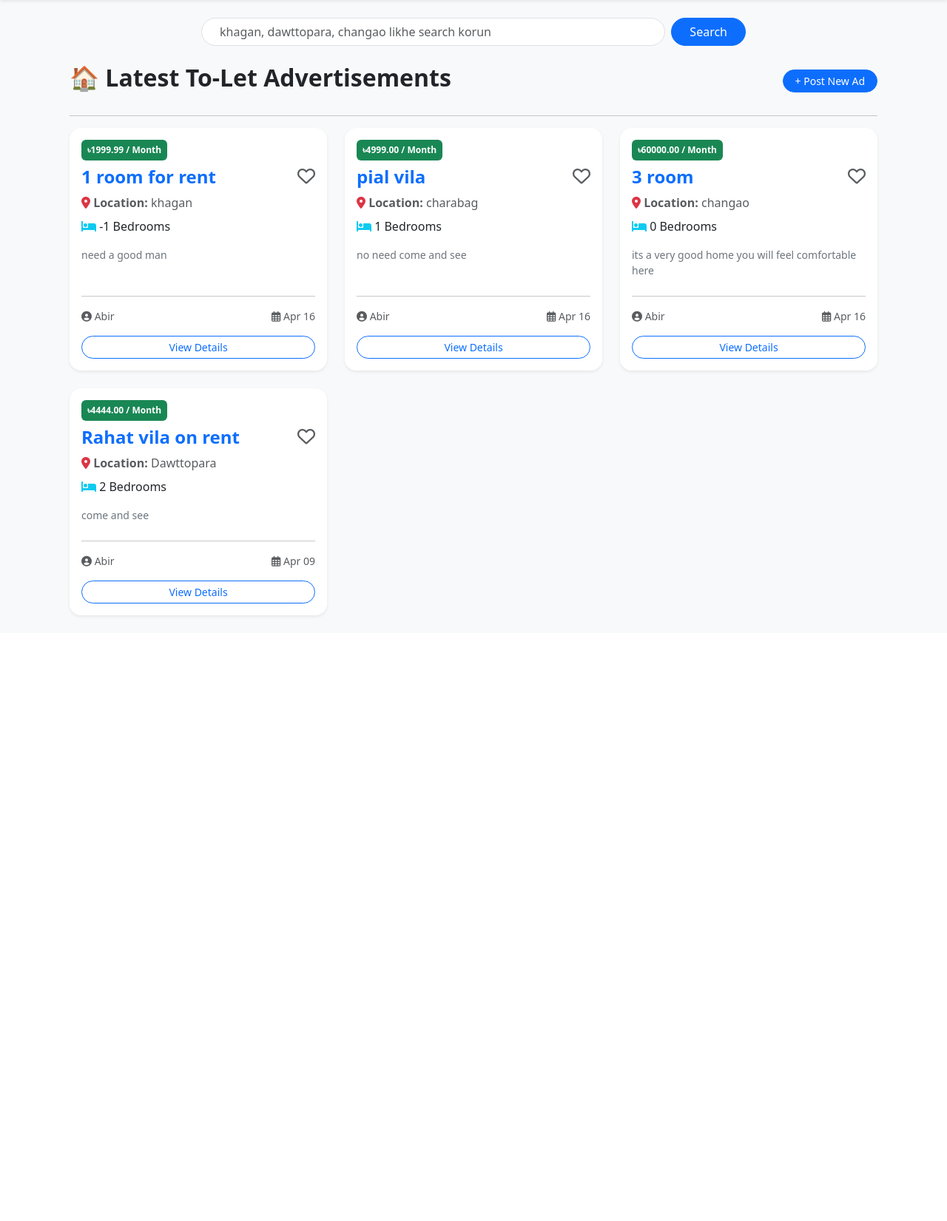
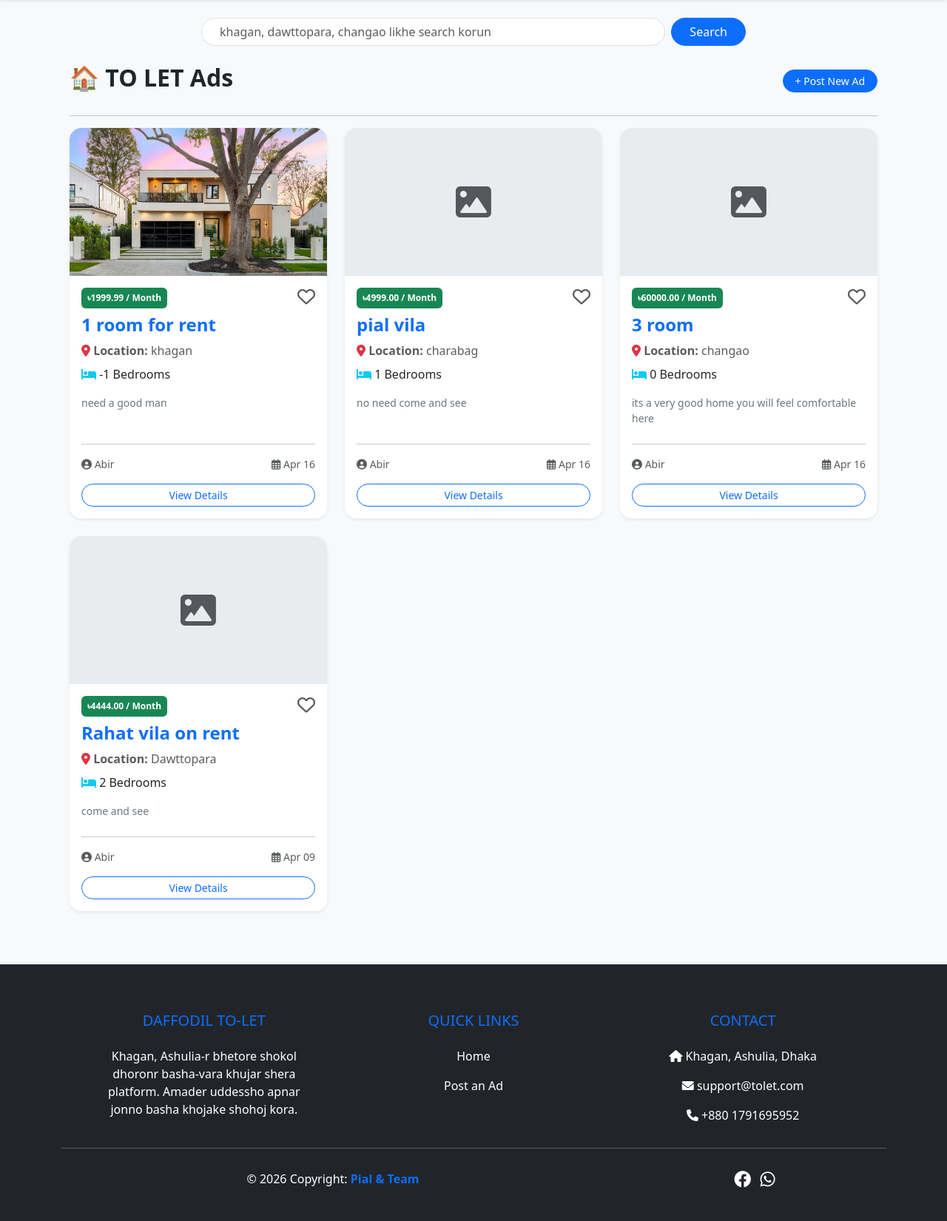
Before and after one commit to pial6215/web_eng_final_project, a Django app: page / in a window 1280 px wide. Shown: the part 56-1707 px from the top of the page at 74% size. Before the commit the page ends 891 px from the top, so only its background shows below. Run offline with Django 5.2, Linux system fonts and the light colour scheme; data comes from the database, SQL or seed files in the repository; both versions use the stored data as it was after the commit.

Commit message:
Added image upload support, footer and fixed home page layout

```diff
--- a/web_eng_final_project/listings/forms.py
+++ b/web_eng_final_project/listings/forms.py
@@ -4,11 +4,12 @@ from .models import Listing
 class ListingForm(forms.ModelForm):
     class Meta:
         model = Listing
-        fields = ['title', 'location', 'bedrooms', 'price', 'description']
+        fields = ['title', 'location', 'bedrooms', 'price', 'description', 'image']
         widgets = {
             'title': forms.TextInput(attrs={'class': 'form-control', 'placeholder': 'e.g. 2 Room Flat Available'}),
             'location': forms.TextInput(attrs={'class': 'form-control', 'placeholder': 'e.g. Dhanmondi, Dhaka'}),
             'bedrooms': forms.NumberInput(attrs={'class': 'form-control'}),
             'price': forms.NumberInput(attrs={'class': 'form-control', 'placeholder': 'Per month rent'}),
             'description': forms.Textarea(attrs={'class': 'form-control', 'rows': 4, 'placeholder': 'Write details about the flat...'}),
+            'image': forms.FileInput(attrs={'class': 'form-control'}),
         }
--- a/web_eng_final_project/listings/models.py
+++ b/web_eng_final_project/listings/models.py
@@ -4,7 +4,7 @@ from django.conf import settings
 class Listing(models.Model):
     # Ke biggapon dichhe tar sathe link
     host = models.ForeignKey(settings.AUTH_USER_MODEL, on_delete=models.CASCADE)
-
+    image = models.ImageField(upload_to='listings/', null=True, blank=True)
     # Barir biboron
     title = models.CharField(max_length=200, help_text="Jemon: 2 Room flat for rent")
     description = models.TextField()
--- /dev/null
+++ b/web_eng_final_project/listings/urls.py
@@ -0,0 +1,9 @@
+from django.urls import path
+from . import views
+
+urlpatterns = [
+    path('', views.home_view, name='home'),
+    path('create-listing/', views.create_listing, name='create_listing'),
+    path('listing/<int:pk>/', views.listing_detail, name='listing_detail'),
+    path('favorite/<int:listing_id>/', views.toggle_favorite, name='toggle_favorite'),
+]
--- a/web_eng_final_project/listings/views.py
+++ b/web_eng_final_project/listings/views.py
@@ -1,13 +1,13 @@
-from django.shortcuts import render, redirect
+from django.shortcuts import render, redirect, get_object_or_404
 from django.contrib.auth.decorators import login_required
-from django.db.models import Q  # Eita lagbe search er jonno
-from .models import Listing
+from django.db.models import Q
+from .models import Listing, Favorite
 from .forms import ListingForm
 
+# 1. Home View (Search shoho)
 def home_view(request):
     query = request.GET.get('search')
     if query:
-        # Title ba Location jekonota match korlei result dekhabe
         listings = Listing.objects.filter(
             Q(title__icontains=query) | Q(location__icontains=query)
         ).order_by('-created_at')
@@ -16,10 +16,12 @@ def home_view(request):
 
     return render(request, 'listings/home.html', {'listings': listings})
 
+# 2. Create Listing (Image Upload shoho)
 @login_required(login_url='/accounts/login/')
 def create_listing(request):
     if request.method == 'POST':
-        form = ListingForm(request.POST)
+        # Eikhane request.FILES thaka khub-i jaruri image upload-er jonno
+        form = ListingForm(request.POST, request.FILES)
         if form.is_valid():
             listing = form.save(commit=False)
             listing.host = request.user
@@ -28,15 +30,13 @@ def create_listing(request):
     else:
         form = ListingForm()
     return render(request, 'listings/Notesing.html', {'form': form})
-from django.shortcuts import get_object_or_404
 
+# 3. Listing Detail View
 def listing_detail(request, pk):
     listing = get_object_or_404(Listing, pk=pk)
     return render(request, 'listings/listing_detail.html', {'listing': listing})
-from .models import Favorite # Jodi Favorite import kora na thake
-from django.shortcuts import get_object_or_404, redirect
-from django.contrib.auth.decorators import login_required
 
+# 4. Favorite Toggle View
 @login_required
 def toggle_favorite(request, listing_id):
     listing = get_object_or_404(Listing, id=listing_id)
@@ -44,6 +44,6 @@ def toggle_favorite(request, listing_id):
     favorite, created = Favorite.objects.get_or_create(user=request.user, listing=listing)
 
     if not created:
-        favorite.delete()
+        favorite.delete() # Age favorite thakle unfavorite hobe
 
     return redirect(request.META.get('HTTP_REFERER', 'home'))
--- a/web_eng_final_project/mycore/settings.py
+++ b/web_eng_final_project/mycore/settings.py
@@ -90,3 +90,7 @@ STATIC_URL = 'static/'
 
 
 DEFAULT_AUTO_FIELD = 'django.db.models.BigAutoField'
+import os
+
+MEDIA_URL = '/media/'
+MEDIA_ROOT = os.path.join(BASE_DIR, 'media')
--- a/web_eng_final_project/mycore/urls.py
+++ b/web_eng_final_project/mycore/urls.py
@@ -1,15 +1,16 @@
 from django.contrib import admin
 from django.urls import path, include
-from listings import views # listings app theke views niye asha hochhe
+from django.conf import settings
+from django.conf.urls.static import static
 
 urlpatterns = [
     path('admin/', admin.site.urls),
     path('accounts/', include('accounts.urls')),
-    path('admin/', admin.site.urls),
-    path('accounts/', include('accounts.urls')),
-    path('', views.home_view, name='home'),
-    path('create-listing/', views.create_listing, name='create_listing'),
-    path('', views.home_view, name='home'),
-    path('listing/<int:pk>/', views.listing_detail, name='listing_detail'),
-    path('favorite/<int:listing_id>/', views.toggle_favorite, name='toggle_favorite'),
+
+    # Shudhu ei line-ta thakbe listings-er jonno
+    path('', include('listings.urls')),
 ]
+
+# Media support (Chobi dekhachhor jonno)
+if settings.DEBUG:
+    urlpatterns += static(settings.MEDIA_URL, document_root=settings.MEDIA_ROOT)
--- a/web_eng_final_project/templates/base.html
+++ b/web_eng_final_project/templates/base.html
@@ -51,6 +51,55 @@
         {% block content %}
         {% endblock %}
     </div>
+<footer class="bg-dark text-white pt-5 pb-4 mt-5">
+    <div class="container text-center text-md-left">
+        <div class="row text-center text-md-left">
 
+            <div class="col-md-3 col-lg-3 col-xl-3 mx-auto mt-3">
+                <h5 class="text-uppercase mb-4 font-weight-bold text-primary">Daffodil To-Let</h5>
+                <p>Khagan, Ashulia-r bhetore shokol dhoronr basha-vara khujar shera platform. Amader uddessho apnar jonno basha khojake shohoj kora.</p>
+            </div>
+
+            <div class="col-md-2 col-lg-2 col-xl-2 mx-auto mt-3">
+                <h5 class="text-uppercase mb-4 font-weight-bold text-primary">Quick Links</h5>
+                <p><a href="{% url 'home' %}" class="text-white text-decoration-none">Home</a></p>
+                <p><a href="{% url 'create_listing' %}" class="text-white text-decoration-none">Post an Ad</a></p>
+                {% if user.is_authenticated %}
+                    <p><a href="#" class="text-white text-decoration-none">My Favorites</a></p>
+                {% endif %}
+            </div>
+
+            <div class="col-md-4 col-lg-3 col-xl-3 mx-auto mt-3">
+                <h5 class="text-uppercase mb-4 font-weight-bold text-primary">Contact</h5>
+                <p><i class="fas fa-home mr-3"></i> Khagan, Ashulia, Dhaka</p>
+                <p><i class="fas fa-envelope mr-3"></i> support@tolet.com</p>
+                <p><i class="fas fa-phone mr-3"></i> +880 1791695952</p>
+            </div>
+
+        </div>
+
+        <hr class="mb-4">
+
+        <div class="row align-items-center">
+            <div class="col-md-7 col-lg-8">
+                <p>© 2026 Copyright:
+                    <a href="#" class="text-decoration-none"><strong class="text-primary">Pial & Team</strong></a>
+                </p>
+            </div>
+            <div class="col-md-5 col-lg-4">
+                <div class="text-center text-md-right">
+                    <ul class="list-unstyled list-inline">
+                        <li class="list-inline-item">
+                            <a href="#" class="btn-floating btn-sm text-white" style="font-size: 23px;"><i class="fab fa-facebook"></i></a>
+                        </li>
+                        <li class="list-inline-item">
+                            <a href="#" class="btn-floating btn-sm text-white" style="font-size: 23px;"><i class="fab fa-whatsapp"></i></a>
+                        </li>
+                    </ul>
+                </div>
+            </div>
+        </div>
+    </div>
+</footer>
 </body>
 </html>
--- a/web_eng_final_project/templates/listings/home.html
+++ b/web_eng_final_project/templates/listings/home.html
@@ -12,7 +12,7 @@
 
 <div class="container mt-4">
     <div class="d-flex justify-content-between align-items-center mb-4">
-        <h2 class="fw-bold text-dark">🏠 Latest To-Let Advertisements</h2>
+        <h2 class="fw-bold text-dark">🏠 TO LET Ads</h2>
         <a href="{% url 'create_listing' %}" class="btn btn-primary btn-sm rounded-pill px-3">+ Post New Ad</a>
     </div>
     <hr>
@@ -23,15 +23,21 @@
                 <div class="col-md-4 mb-4">
                     <div class="card h-100 border-0 shadow-sm rounded-4 overflow-hidden" style="transition: transform 0.3s; cursor: pointer;" onmouseover="this.style.transform='translateY(-5px)'" onmouseout="this.style.transform='translateY(0)'">
 
+                        {% if listing.image %}
+                            <img src="{{ listing.image.url }}" class="card-img-top" alt="{{ listing.title }}" style="height: 200px; object-fit: cover;">
+                        {% else %}
+                            <div style="height: 200px; background: #e9ecef;" class="d-flex align-items-center justify-content-center">
+                                <i class="fas fa-image fa-3x text-muted"></i>
+                            </div>
+                        {% endif %}
+
                         <div class="card-body">
-                            <span class="badge bg-success mb-2 p-2">৳{{ listing.price }} / Month</span>
-
-                            <div class="d-flex justify-content-between align-items-center mb-2">
-                                <h4 class="card-title fw-bold text-primary mb-0">{{ listing.title }}</h4>
+                            <div class="d-flex justify-content-between align-items-start mb-2">
+                                <span class="badge bg-success p-2">৳{{ listing.price }} / Month</span>
 
                                 <a href="{% url 'toggle_favorite' listing.id %}" class="text-decoration-none">
                                     {% if user.is_authenticated %}
-                                        {% if listing.favorite_set.all %}
+                                        {% if listing.favorite_set.exists %}
                                             <i class="fas fa-heart text-danger fs-4"></i>
                                         {% else %}
                                             <i class="far fa-heart text-muted fs-4"></i>
@@ -41,11 +47,14 @@
                                     {% endif %}
                                 </a>
                             </div>
+
+                            <h4 class="card-title fw-bold text-primary mb-2">{{ listing.title }}</h4>
+
                             <p class="text-muted mb-2">
                                 <i class="fas fa-map-marker-alt text-danger"></i> <b>Location:</b> {{ listing.location }}
                             </p>
 
-                            <div class="d-flex justify-content-between mb-3">
+                            <div class="mb-3">
                                 <span><i class="fas fa-bed text-info"></i> {{ listing.bedrooms }} Bedrooms</span>
                             </div>
 
@@ -56,7 +65,7 @@
 
                         <div class="card-footer bg-white border-top-0 pb-3">
                             <hr class="mt-0">
-                            <div class="d-flex align-items-center justify-content-between">
+                            <div class="d-flex align-items-center justify-content-between mb-3">
                                 <small class="text-muted">
                                     <i class="fas fa-user-circle"></i> {{ listing.host.username }}
                                 </small>
@@ -64,7 +73,7 @@
                                     <i class="far fa-calendar-alt"></i> {{ listing.created_at|date:"M d" }}
                                 </small>
                             </div>
-                            <a href="{% url 'listing_detail' listing.id %}" class="btn btn-outline-primary btn-sm w-100 mt-3 rounded-pill text-decoration-none">View Details</a>
+                            <a href="{% url 'listing_detail' listing.id %}" class="btn btn-outline-primary btn-sm w-100 rounded-pill text-decoration-none">View Details</a>
                         </div>
                     </div>
                 </div>
@@ -72,8 +81,8 @@
         {% else %}
             <div class="col-12 text-center py-5">
                 <div class="alert alert-info rounded-4">
-                    <h4 class="mb-0">😔 Ekhono kono To-let post kora hoyni!</h4>
-                    <p class="mt-2">Prothom post-ti apni-i korun.</p>
+                    <h4 class="mb-0">😔 There is no listing available!</h4>
+                    <p class="mt-2">Please check back later or try a different search.</p>
                 </div>
             </div>
         {% endif %}
```
Also changed, not shown: web_eng_final_project/templates/listings/Notesing.html (+8 -6 lines), web_eng_final_project/db.sqlite3, web_eng_final_project/listings/migrations/0003_listing_image.py (added), web_eng_final_project/media/listings/house-vs-home_0_1200.jpg.webp (added).
